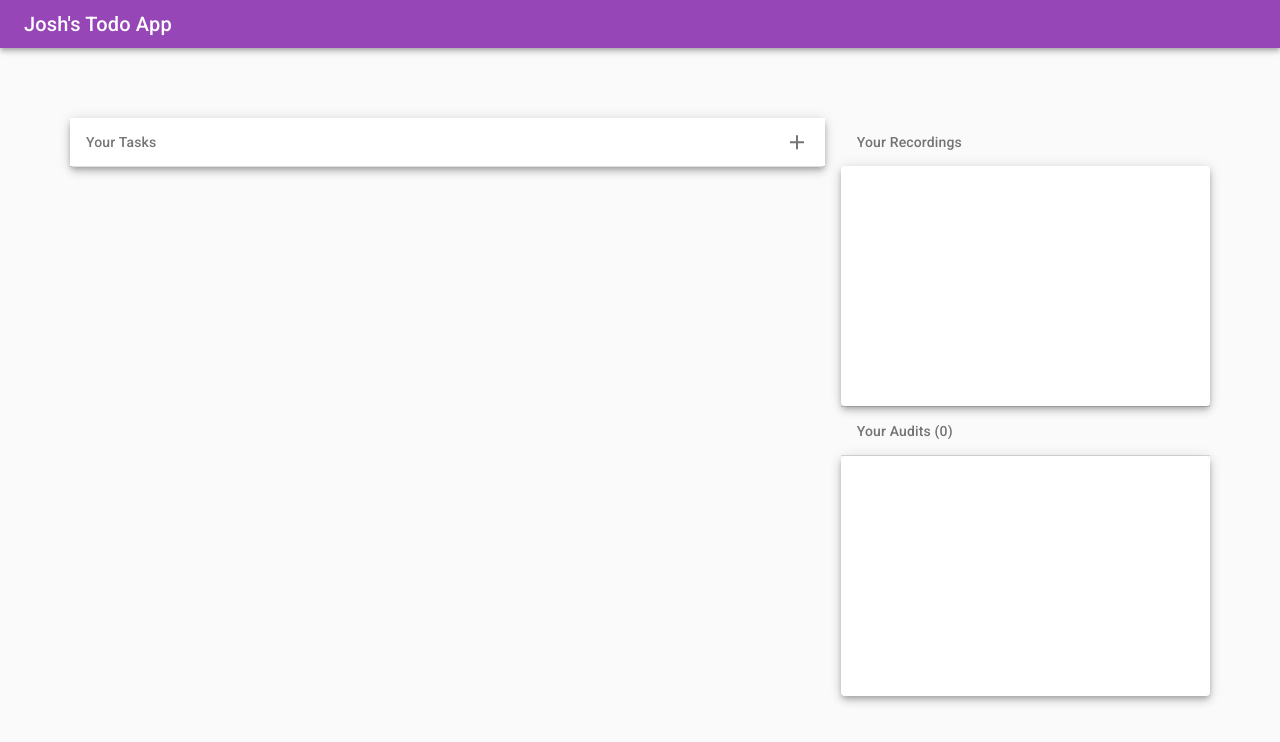
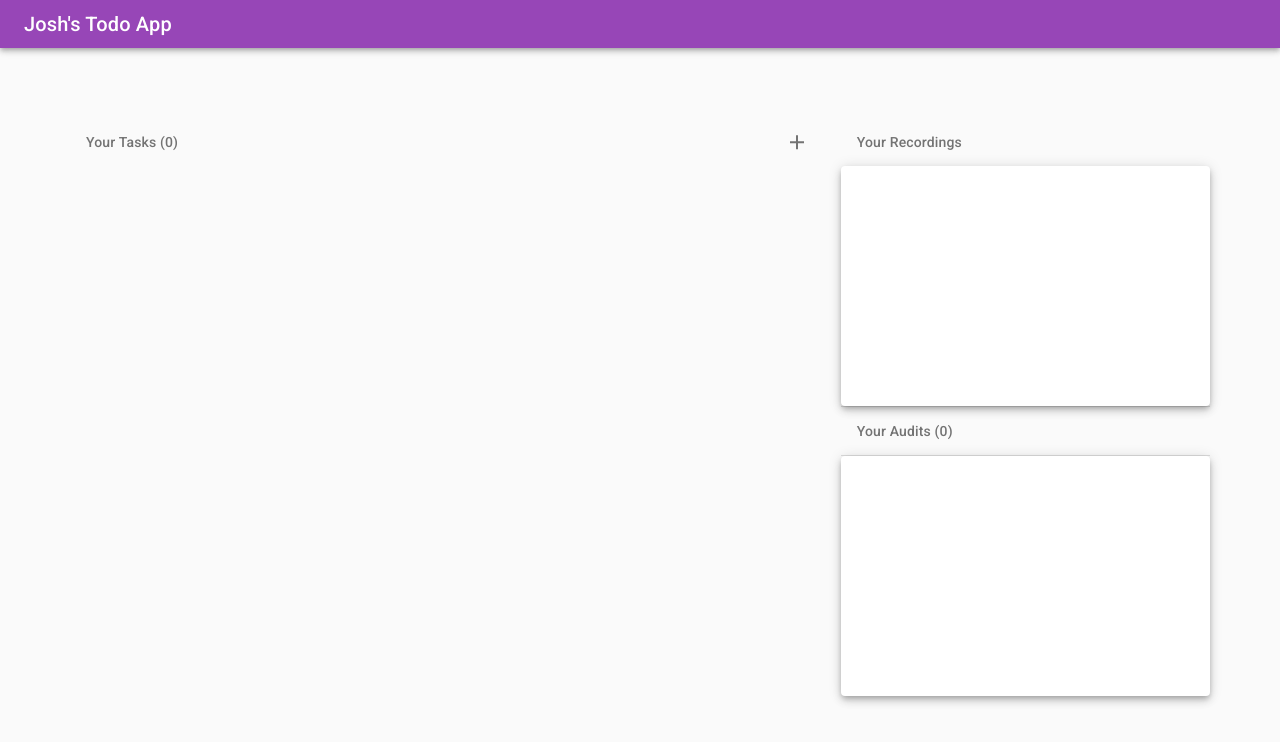
Before and after one commit to joshuaedwardcrowe/Recordable, a React (Create React App) app: page / in a window 1280 px wide. Shown: the top 742 px of the page. Built offline with nearby package versions, Linux system fonts and the light colour scheme.

Commit message:
Made Task Header Consistent

```diff
--- a/src/Components/TaskList/TaskList.jsx
+++ b/src/Components/TaskList/TaskList.jsx
@@ -7,16 +7,15 @@ import ListSubheader from "@material-ui/core/ListSubheader";
 import ListItemSecondaryAction from "@material-ui/core/ListItemSecondaryAction";
 import IconButton from "@material-ui/core/IconButton";
 import AddIcon from "@material-ui/icons/Add";
-import Divider from "@material-ui/core/Divider";
 
 import Task from "../Task/Task";
 import { TaskShape } from "../../shapes";
 import { prepareToAddTask } from "../../Store/taskActions";
 
 const TaskList = ({ tasks, addTask }) => (
-    <Paper elevation={5}>
+    <>
         <ListSubheader>
-            Your Tasks
+            Your Tasks ({tasks.length})
             <ListItemSecondaryAction>
                 <IconButton
                     edge="end"
@@ -26,7 +25,7 @@ const TaskList = ({ tasks, addTask }) => (
                 </IconButton>
             </ListItemSecondaryAction>
         </ListSubheader>
-        <Divider />
+        <Paper elevation={5}>
             {
                 tasks
                     .filter(task => !task.deleted)
@@ -38,6 +37,7 @@ const TaskList = ({ tasks, addTask }) => (
                         />))
             }
         </Paper>
+    </>
 );
 
 TaskList.propTypes = {
```
Lines whose indentation alone changed are shown as unchanged.
